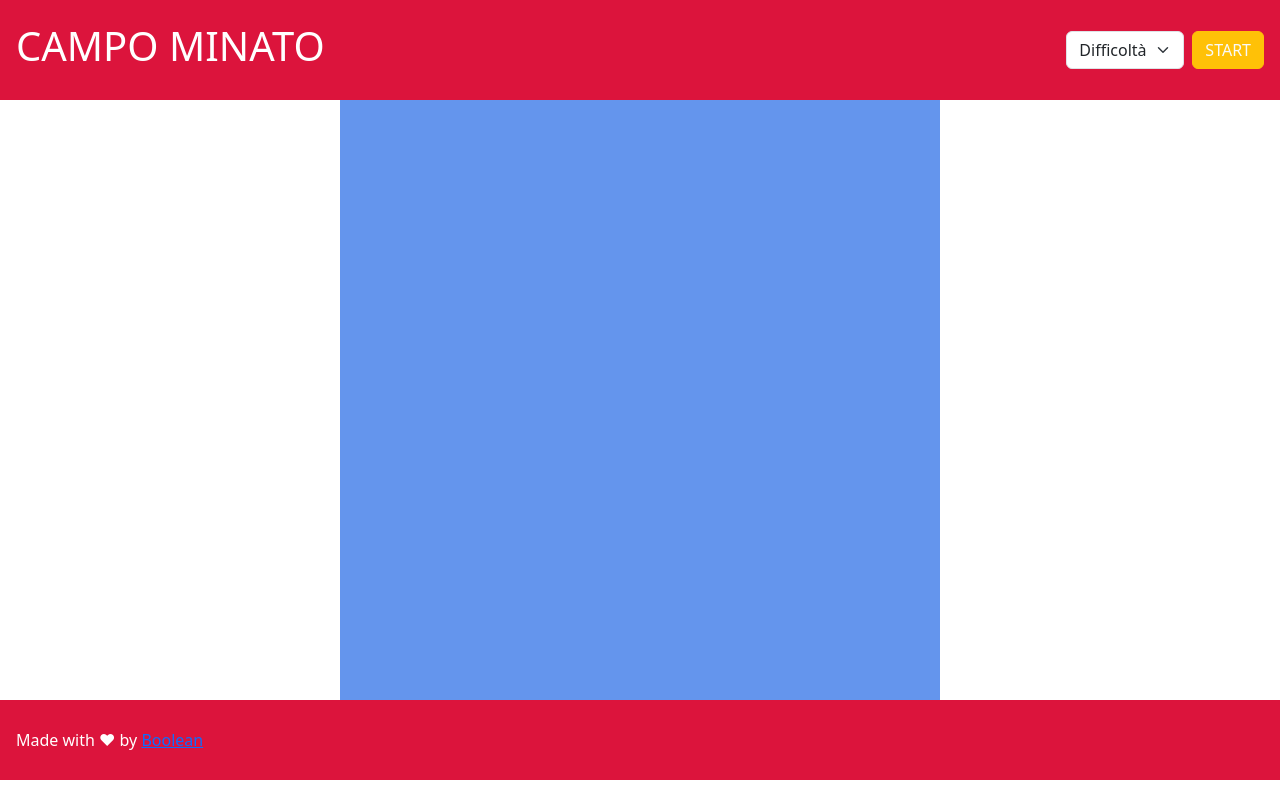
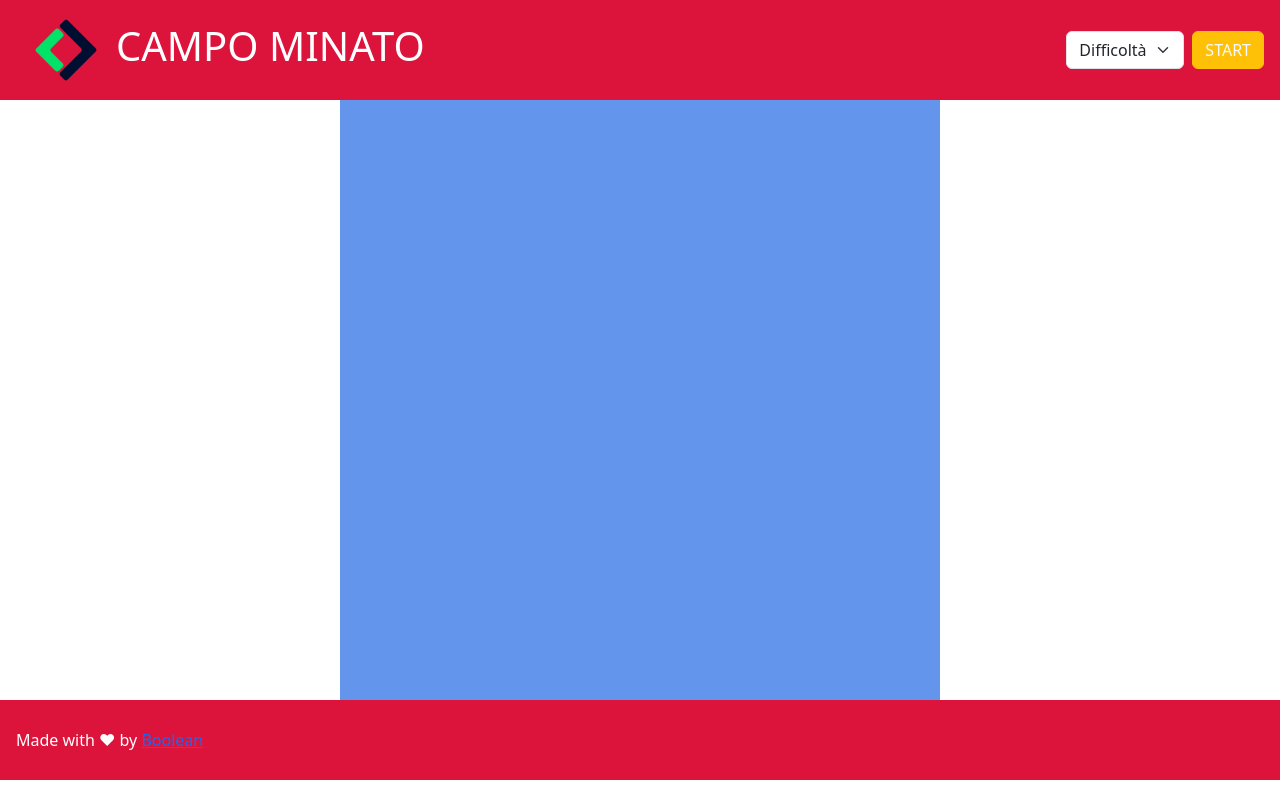
Before and after one commit to EmilianaManzo/js-campominato-grid, a plain HTML site: page index.html in a window 1280 px wide. Drawn offline with nearby package versions, Linux system fonts and the light colour scheme.

Commit message:
[add] logo and fix start function

```diff
--- a/assets/css/style.css
+++ b/assets/css/style.css
@@ -16,6 +16,10 @@ footer{
 
 header{
   height: 100px;
+}
+
+header img{
+  width: 100px;
 }
 
 footer{
--- a/index.html
+++ b/index.html
@@ -22,7 +22,10 @@
 </head>
 <body>
   <header class="d-flex justify-content-between align-items-center px-3  ">
-    <h1>CAMPO MINATO</h1>
+    <div class="d-flex align-items-center ">
+      <img src="assets/img/mobile-.png" alt="">
+      <h1>CAMPO MINATO</h1>
+    </div>
     <div class="d-flex align-items-center ">
       <select class="difficolta form-select mx-2 " >
         <option selected>Difficoltà</option>
--- a/javascript/script.js
+++ b/javascript/script.js
@@ -58,6 +58,7 @@ function creation (numeroi){
 
 // funzione per il click del bottone per far partire tutto
 function start (){
+  reset();
   const chooseDif = difficulty.value;
   let numeriContati = 100;
 
```
Also changed, not shown: assets/img/mobile-.png (added).
